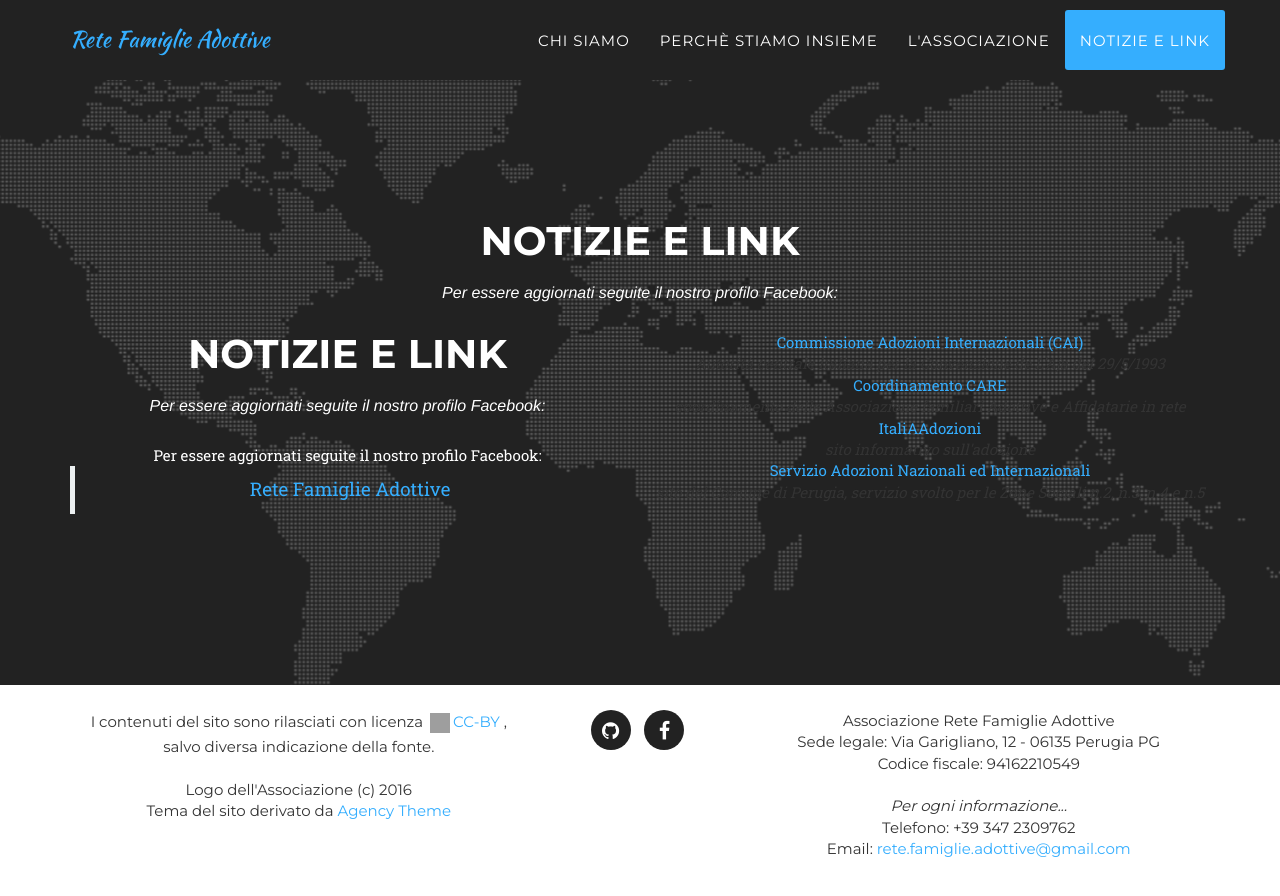
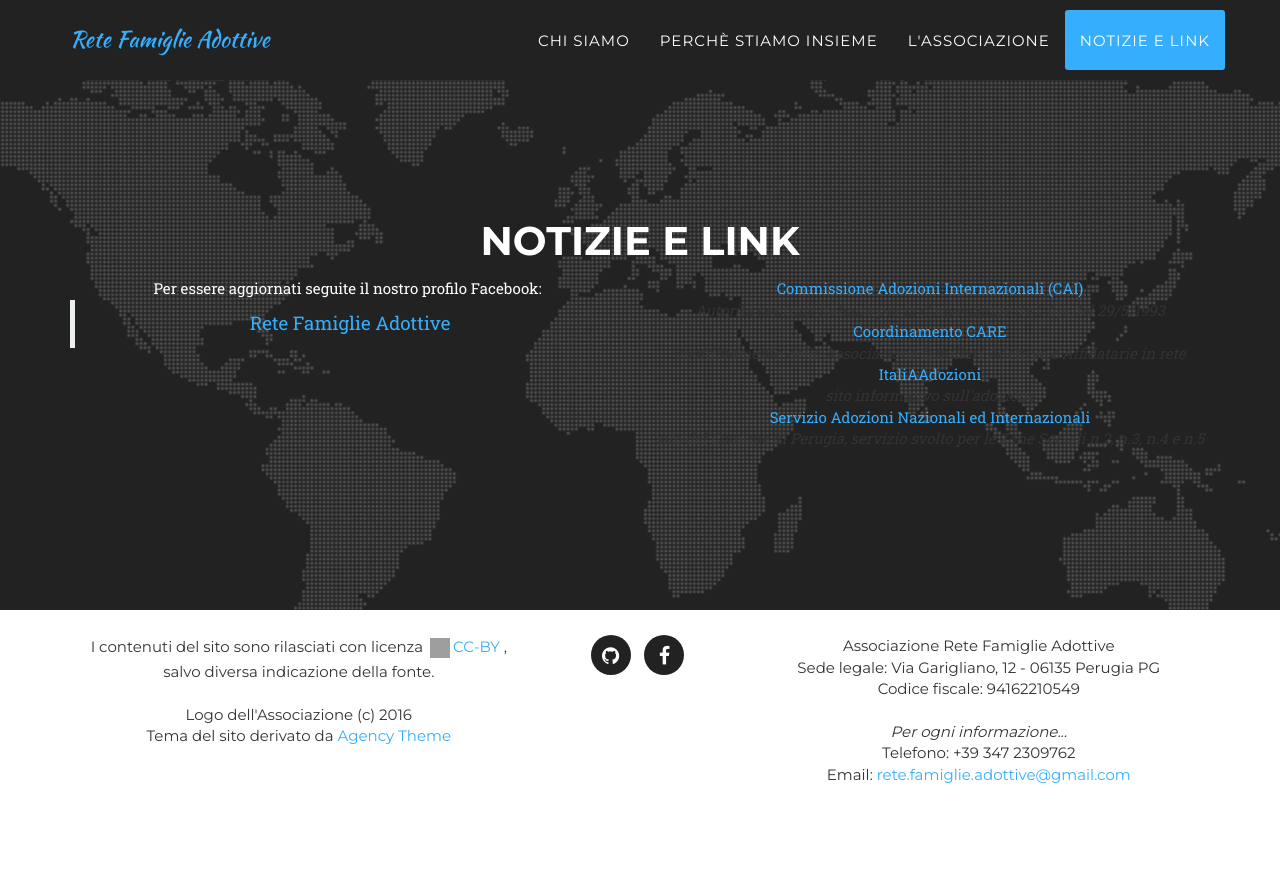
Before and after one commit to ggentili/rfa, a Jekyll site: the page built from index.html, in a window 1280 px wide and 900 px high, scrolled down 2516 px. Shown: the top 896 px of the window. Built offline with Jekyll 4.4.1, drawn with Linux system fonts in a browser that asks for light colours; some web fonts are replaced; after the commit the page ends 3341 px from its top, so only the background shows below that; grey boxes are pictures that could not be loaded.

Commit message:
Update contact.html

```diff
--- a/_includes/contact.html
+++ b/_includes/contact.html
@@ -15,16 +15,13 @@
             <div class="row">
                 <div class="col-lg-12 text-center">
                     <h2 class="section-heading">Notizie e Link</h2>
-                    <h3 class="section-subheading text-muted"><span style="color: white;">Per essere aggiornati seguite il nostro profilo Facebook:</span></h3>
-
+                    <!h3 class="section-subheading text-muted"><!/h3>
                 </div>
             </div>
 
             <div class="row">
                 <div class="col-lg-6 text-center">
-                    <h2 class="section-heading">Notizie e Link</h2>
-                    <h3 class="section-subheading text-muted"><span style="color: white;">Per essere aggiornati seguite il nostro profilo Facebook:</span></h3>
-                    <span style="color: white;">Per essere aggiornati seguite il nostro profilo Facebook:</span><br>
+                    <span style="color: white;">Per essere aggiornati seguite il nostro profilo Facebook:</span>
                     <!-- facebook page plugin -->
                     <div class="fb-page" data-href="https://www.facebook.com/retefamiglieadottive" data-height="600" data-small-header="true" data-adapt-container-width="true" data-hide-cover="false" data-show-facepile="true" data-show-posts="true"><div class="fb-xfbml-parse-ignore"><blockquote cite="https://www.facebook.com/retefamiglieadottive"><a href="https://www.facebook.com/retefamiglieadottive">Rete Famiglie Adottive</a></blockquote></div></div>
                 </div>
```
